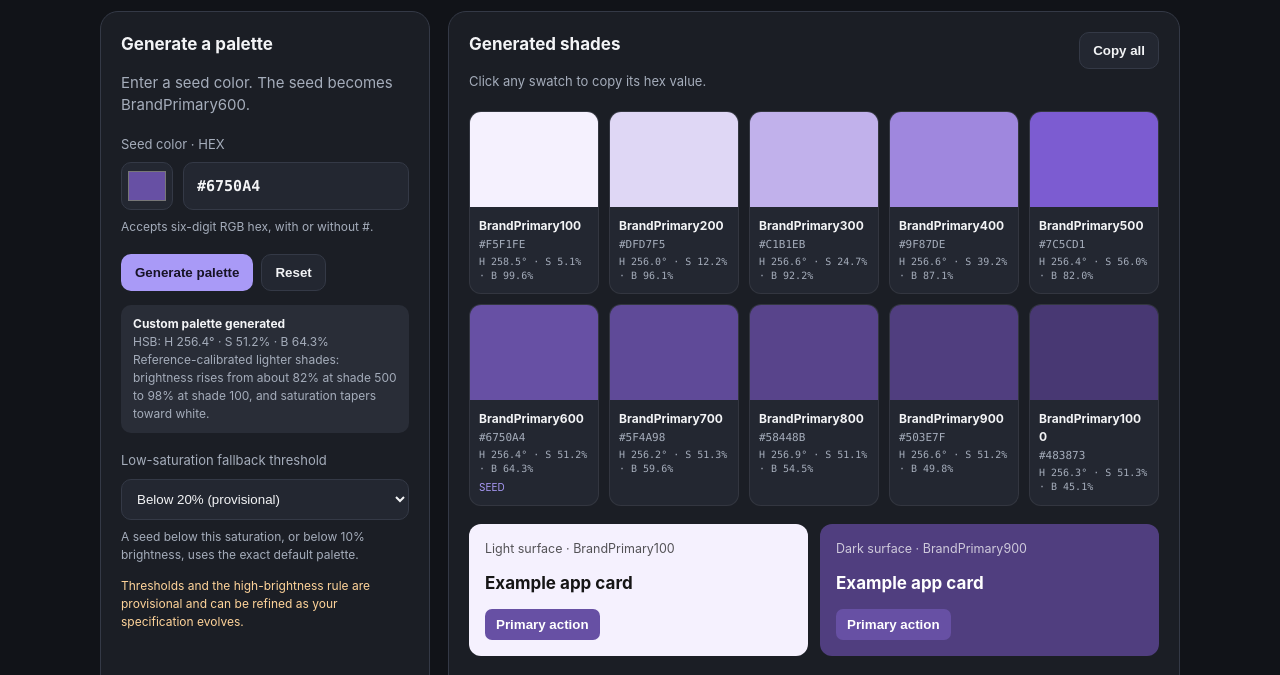
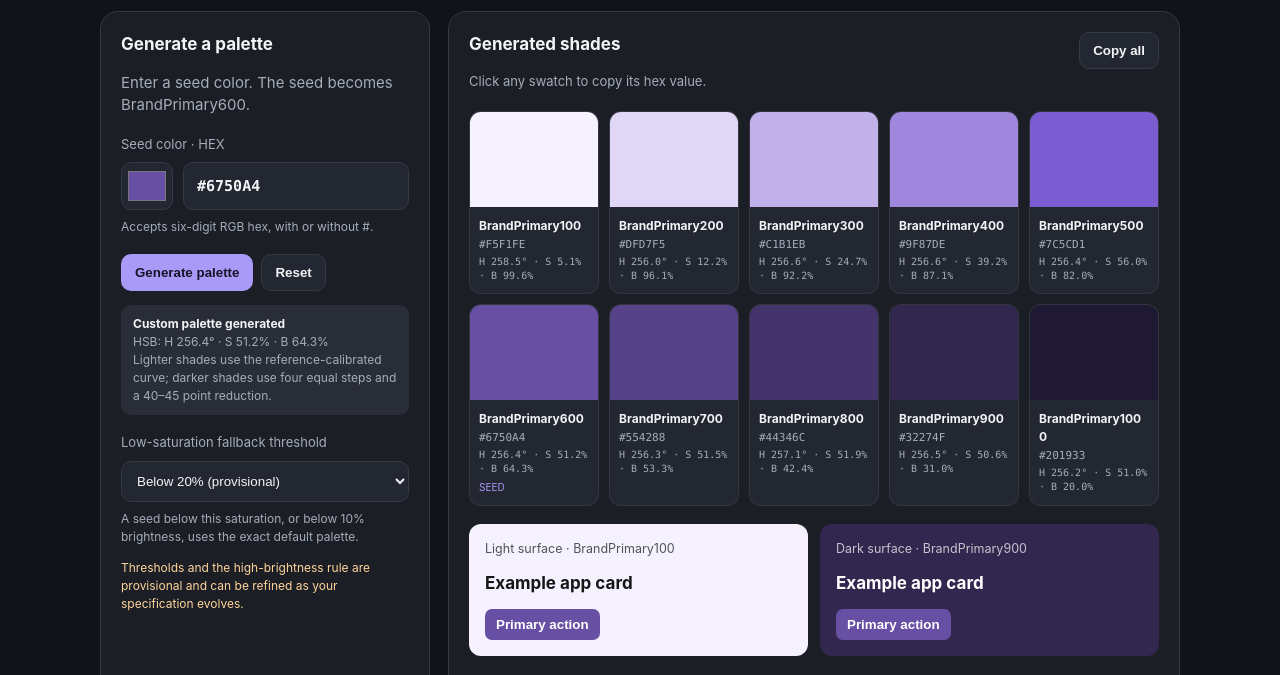
Before and after one commit to Abhijaan/newPax.std-palette.generator, a plain HTML site: page index.html in a window 1280 px wide. Shown: the part 119-794 px from the top of the page. Drawn offline with Linux system fonts and the light colour scheme.

Commit message:
Add files via upload

```diff
--- a/index.html
+++ b/index.html
@@ -71,6 +71,27 @@ let current = null;
 let toastTimer;
 function toast(message){const el=$("toast");el.textContent=message;el.classList.add("show");clearTimeout(toastTimer);toastTimer=setTimeout(()=>el.classList.remove("show"),1700)}
 function normalizeHex(value){let s=value.trim();if(!s.startsWith("#"))s="#"+s;if(!/^#[0-9a-fA-F]{6}$/.test(s))throw new Error("Enter a valid six-digit hex color, such as #6750A4.");return s.toUpperCase()}
+/*
+ * COLOR PALETTE STUDIO — ALGORITHM NOTES
+ * --------------------------------------
+ * Shade scale: BrandPrimary100 ... BrandPrimary1000; seed is always shade 600.
+ *
+ * Customization guide:
+ * - DEFAULT_PALETTE: exact colors used for the low-brightness fallback.
+ * - LOW_BRIGHTNESS_FALLBACK_THRESHOLD: seed brightness below this value uses
+ *   the full default palette. Currently 20% (previous threshold 10% + 10 points).
+ * - LIGHT_BRIGHTNESS_BY_SHADE / SATURATION_FACTOR_BY_SHADE: lighter-side curve.
+ * - DARK_REDUCTION_MIN / DARK_REDUCTION_MAX and ramp start/end: darker curve.
+ *
+ * HSB/HSV brightness is the maximum RGB channel as a percentage. Final hex colors
+ * use 8-bit RGB, so measured HSB can differ slightly from targets due to rounding.
+ */
+const LOW_BRIGHTNESS_FALLBACK_THRESHOLD = 20;
+const DARK_REDUCTION_MIN = 40;
+const DARK_REDUCTION_MAX = 45;
+const DARK_REDUCTION_RAMP_START = 60;
+const DARK_REDUCTION_RAMP_END = 65;
+
 function hexToRgb(hex){const s=hex.replace("#","");return {r:parseInt(s.slice(0,2),16),g:parseInt(s.slice(2,4),16),b:parseInt(s.slice(4,6),16)}}
 function rgbToHsb(hex){
  const {r:rr,g:gg,b:bb}=hexToRgb(hex);const r=rr/255,g=gg/255,b=bb/255;
@@ -89,12 +110,14 @@ function hsbToHex(h,s,v){
 function generate(seed, threshold){
  const hsb=rgbToHsb(seed);
  const lowS=hsb.s < threshold;
- const lowB=hsb.b < 10;
+ const lowB=hsb.b < LOW_BRIGHTNESS_FALLBACK_THRESHOLD;
 
- // Combined low-saturation + low-brightness edge case: return the exact
- // approved fallback palette. Do not mutate any fallback values.
- if(lowS && lowB){
-   return {colors:DEFAULT_PALETTE.map(([name,hex])=>({name,hex})),mode:"fallback",hsb,reason:`Saturation ${hsb.s.toFixed(1)}% is below ${threshold}% and brightness ${hsb.b.toFixed(1)}% is below 10%. Exact default palette used.`};
+ // Low-brightness edge case: use the entire approved default palette exactly.
+ // The threshold is 20%, increased from 10% by 10 percentage points.
+ // This applies regardless of saturation: a very dark seed leaves too little
+ // useful range for generating the darker shades.
+ if(lowB){
+   return {colors:DEFAULT_PALETTE.map(([name,hex])=>({name,hex})),mode:"fallback",hsb,reason:`Seed brightness ${hsb.b.toFixed(1)}% is below ${LOW_BRIGHTNESS_FALLBACK_THRESHOLD}%. Exact default palette used.`};
  }
 
  const map={};
@@ -130,11 +153,18 @@ function generate(seed, threshold){
    }
    map[shade]=hsbToHex(hsb.h,sat,bright);
  }
- // Darker shades: hue and saturation remain constant; brightness decreases
- // linearly in four equal steps. Edge case: when the seed brightness is above
- // 60%, shade 1000 targets 45% instead of 9%, matching the supplied warm palette.
- // For seeds at or below 60%, continue targeting 9% (without increasing brightness).
- const darkTarget=hsb.b>60?45:Math.min(hsb.b,9);
+ // Darker shades: preserve hue and saturation, with four equal brightness steps.
+ // Shade 1000 target is seed brightness minus a reduction:
+ //   B <= 60%: subtract 40 points (55% -> 15%).
+ //   B >= 65%: subtract 45 points (65% -> 20%).
+ //   Between 60% and 65%, smoothly interpolate the reduction from 40 to 45.
+ // The same total reduction is divided into four equal steps from 600 to 1000.
+ const rampProgress=Math.max(0,Math.min(1,
+   (hsb.b-DARK_REDUCTION_RAMP_START)/(DARK_REDUCTION_RAMP_END-DARK_REDUCTION_RAMP_START)
+ ));
+ const darkReduction=DARK_REDUCTION_MIN+
+   (DARK_REDUCTION_MAX-DARK_REDUCTION_MIN)*rampProgress;
+ const darkTarget=Math.max(0,hsb.b-darkReduction);
  const darkStep=(hsb.b-darkTarget)/4;
  for(const [index,shade] of [700,800,900,1000].entries()){
    const bright=hsb.b-darkStep*(index+1);
@@ -146,8 +176,8 @@ function generate(seed, threshold){
    : lowB
      ? `Low brightness (${hsb.b.toFixed(1)}%): lighter shades adjust saturation only.`
      : highBrightness
-       ? "Reference-calibrated lighter shades: brightness rises from about 82% to 98%, while saturation tapers toward white."
-       : "Reference-calibrated lighter shades: brightness rises from about 82% at shade 500 to 98% at shade 100, and saturation tapers toward white.";
+       ? "Lighter shades use the reference-calibrated curve; darker shades use four equal steps and a 40–45 point reduction."
+       : "Lighter shades use the reference-calibrated curve; darker shades use four equal steps and a 40–45 point reduction.";
  return {colors:SHADES.map(n=>({name:"BrandPrimary"+n,hex:map[n]})),mode:"generated",hsb,reason};
 }
 function readableText(hex){const {r,g,b}=hexToRgb(hex);const linear=[r,g,b].map(x=>{x/=255;return x<=.04045?x/12.92:Math.pow((x+.055)/1.055,2.4)});const lum=.2126*linear[0]+.7152*linear[1]+.0722*linear[2];return lum>.42?"#161616":"#FFFFFF"}
```
